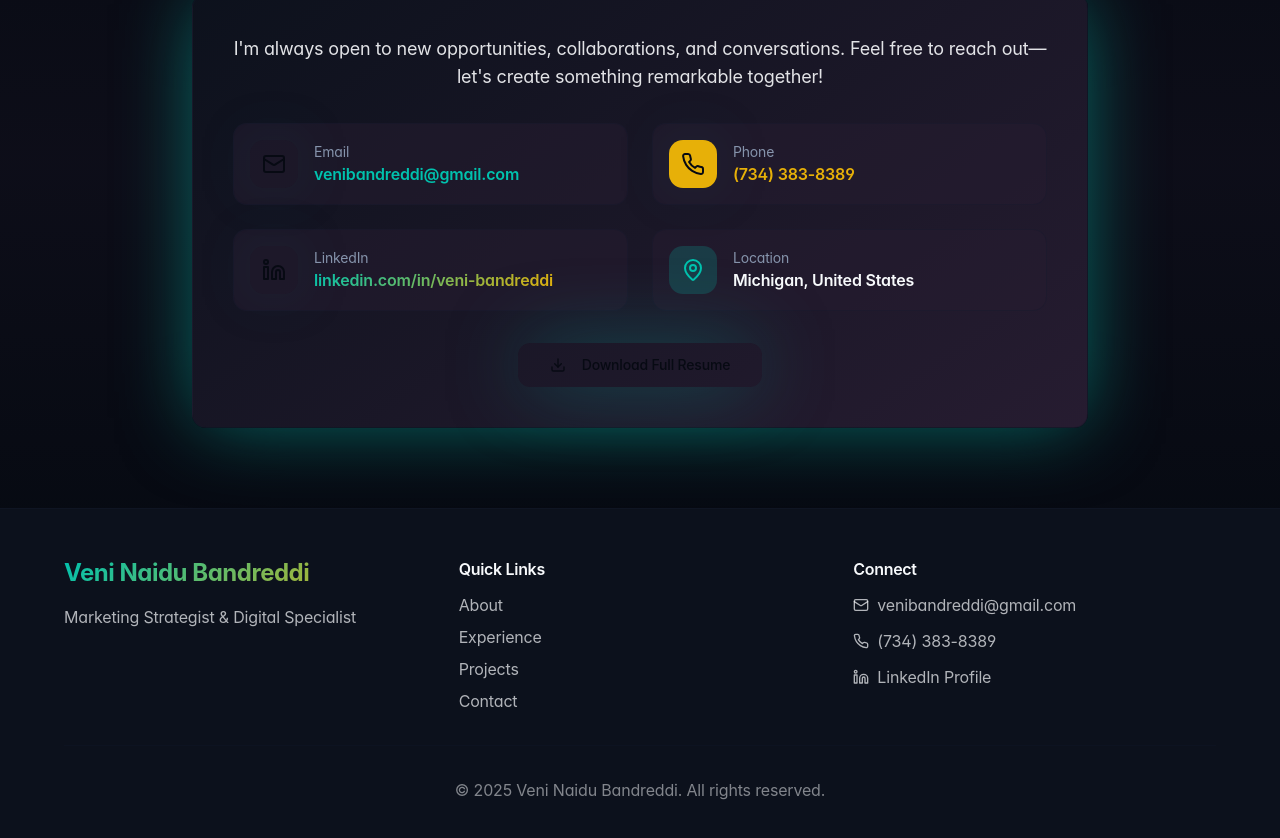
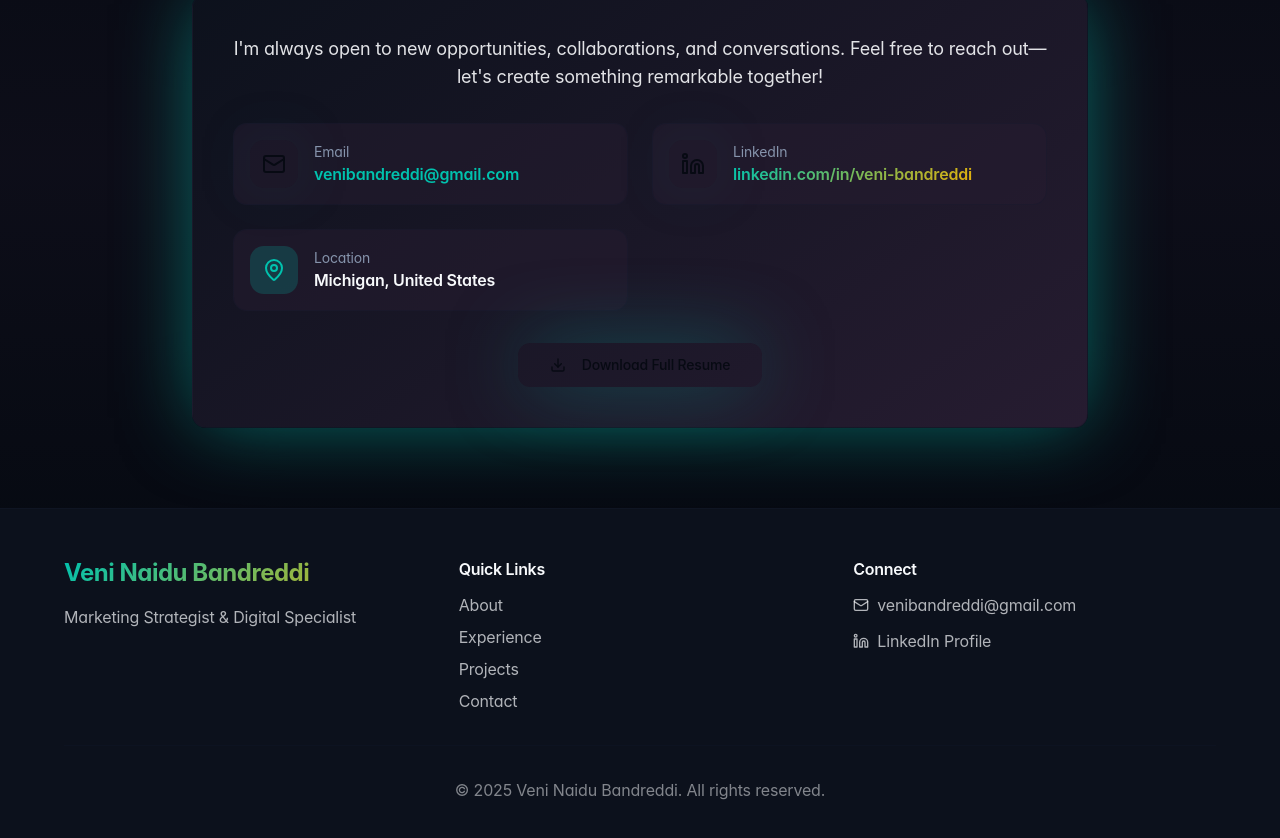
Before and after one commit to venibandreddi/veni-bandreddi-19ccbe82, a React (Vite) app: page / in a window 1280 px wide. Shown: the part 7580-8418 px from the top of the page. Built offline with nearby package versions, Linux system fonts and the light colour scheme; the HTML template or start-up script is replaced by a standard one.

Commit message:
Refactor: Remove phone number

```diff
--- a/src/components/Contact.tsx
+++ b/src/components/Contact.tsx
@@ -1,6 +1,6 @@
 import { Card } from "@/components/ui/card";
 import { Button } from "@/components/ui/button";
-import { Mail, Phone, Linkedin, MapPin, Download } from "lucide-react";
+import { Mail, Linkedin, MapPin, Download } from "lucide-react";
 
 const Contact = () => {
   return (
@@ -30,19 +30,6 @@ const Contact = () => {
               <div>
                 <p className="text-sm text-muted-foreground">Email</p>
                 <p className="font-semibold text-primary">venibandreddi@gmail.com</p>
-              </div>
-            </a>
-
-            <a
-              href="tel:+17343838389"
-              className="flex items-center gap-4 p-4 rounded-lg bg-muted/50 hover:bg-secondary/10 transition-all group hover-lift border border-border/30 hover:border-secondary/50"
-            >
-              <div className="bg-secondary text-secondary-foreground p-3 rounded-lg group-hover:scale-110 transition-transform shadow-glow">
-                <Phone className="h-6 w-6" />
-              </div>
-              <div>
-                <p className="text-sm text-muted-foreground">Phone</p>
-                <p className="font-semibold text-secondary">(734) 383-8389</p>
               </div>
             </a>
 
--- a/src/components/Footer.tsx
+++ b/src/components/Footer.tsx
@@ -1,4 +1,4 @@
-import { Linkedin, Mail, Phone } from "lucide-react";
+import { Linkedin, Mail } from "lucide-react";
 
 const Footer = () => {
   return (
@@ -41,13 +41,6 @@ const Footer = () => {
                 venibandreddi@gmail.com
               </a>
               <a
-                href="tel:+17343838389"
-                className="flex items-center gap-2 text-foreground/70 hover:text-primary transition-colors"
-              >
-                <Phone className="h-4 w-4" />
-                (734) 383-8389
-              </a>
-              <a
                 href="https://www.linkedin.com/in/veni-bandreddi"
                 target="_blank"
                 rel="noopener noreferrer"
```
